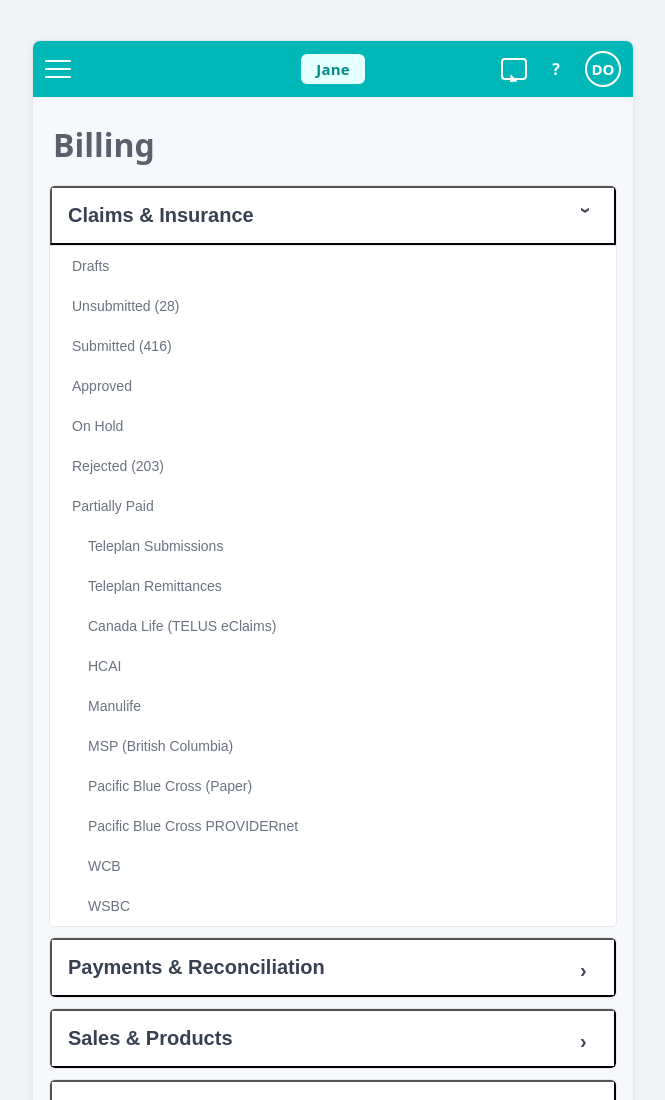
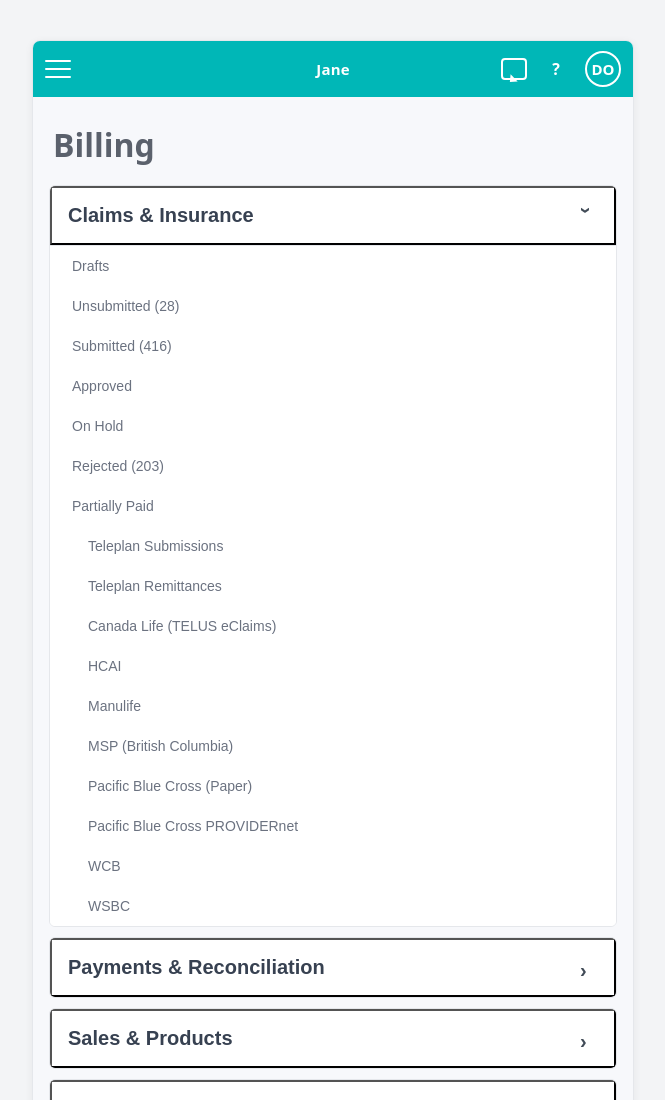
Before and after one commit to antlam/navtest, a plain HTML site: page index.html in a window 1280 px wide. Shown: the top 1100 px of the page, without its empty margins (307-972 px from the left). Drawn offline with Linux system fonts and the light colour scheme.

Commit message:
Update index.html

```diff
--- a/index.html
+++ b/index.html
@@ -68,8 +68,7 @@
     .logo{
       width:64px; height:30px;
       border-radius:6px;
-      background:#E6FFFF;
-      color:#008A8A;
+      color:#FFFFFF;
       display:flex; align-items:center; justify-content:center;
       font-weight:800; letter-spacing:.2px;
     }
```
